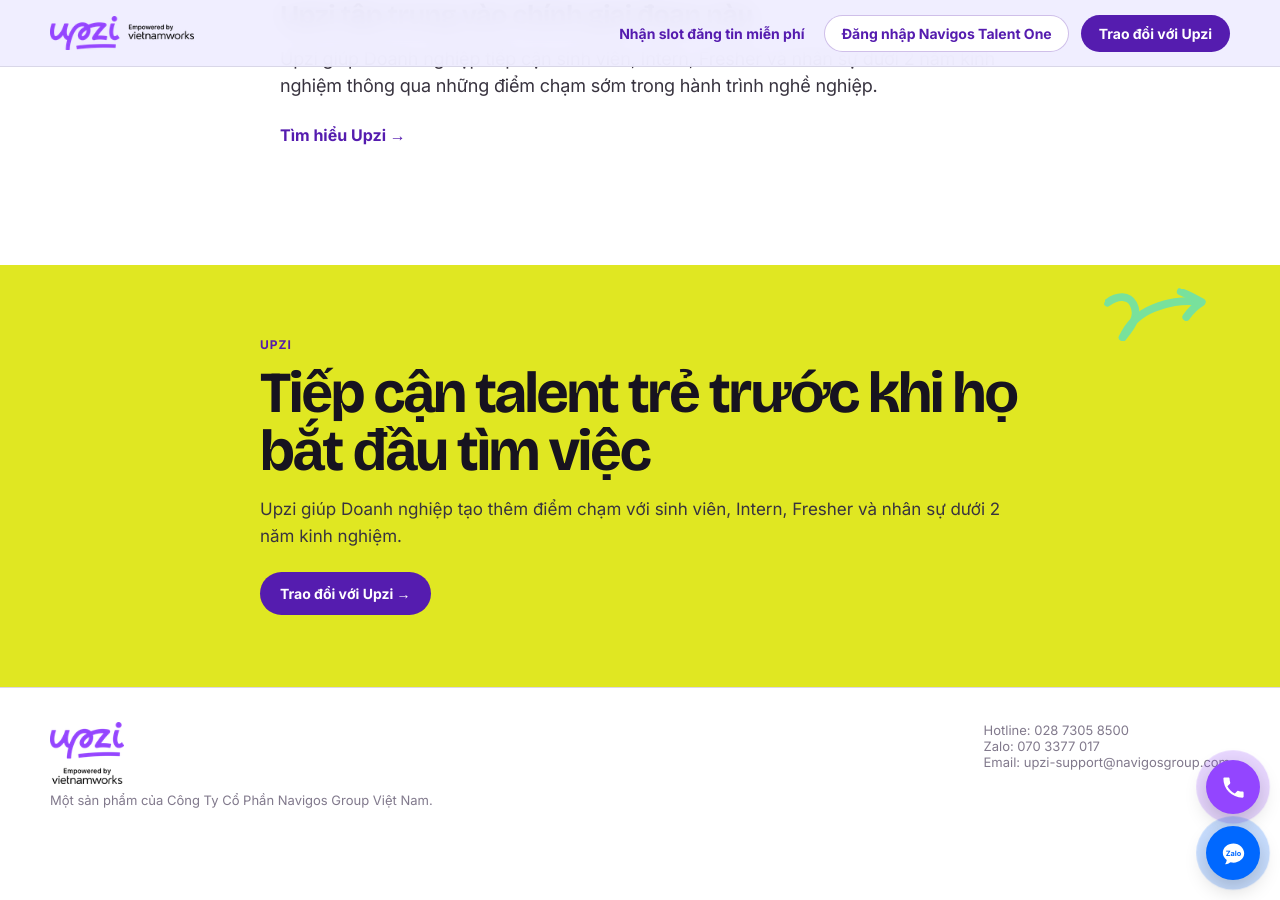
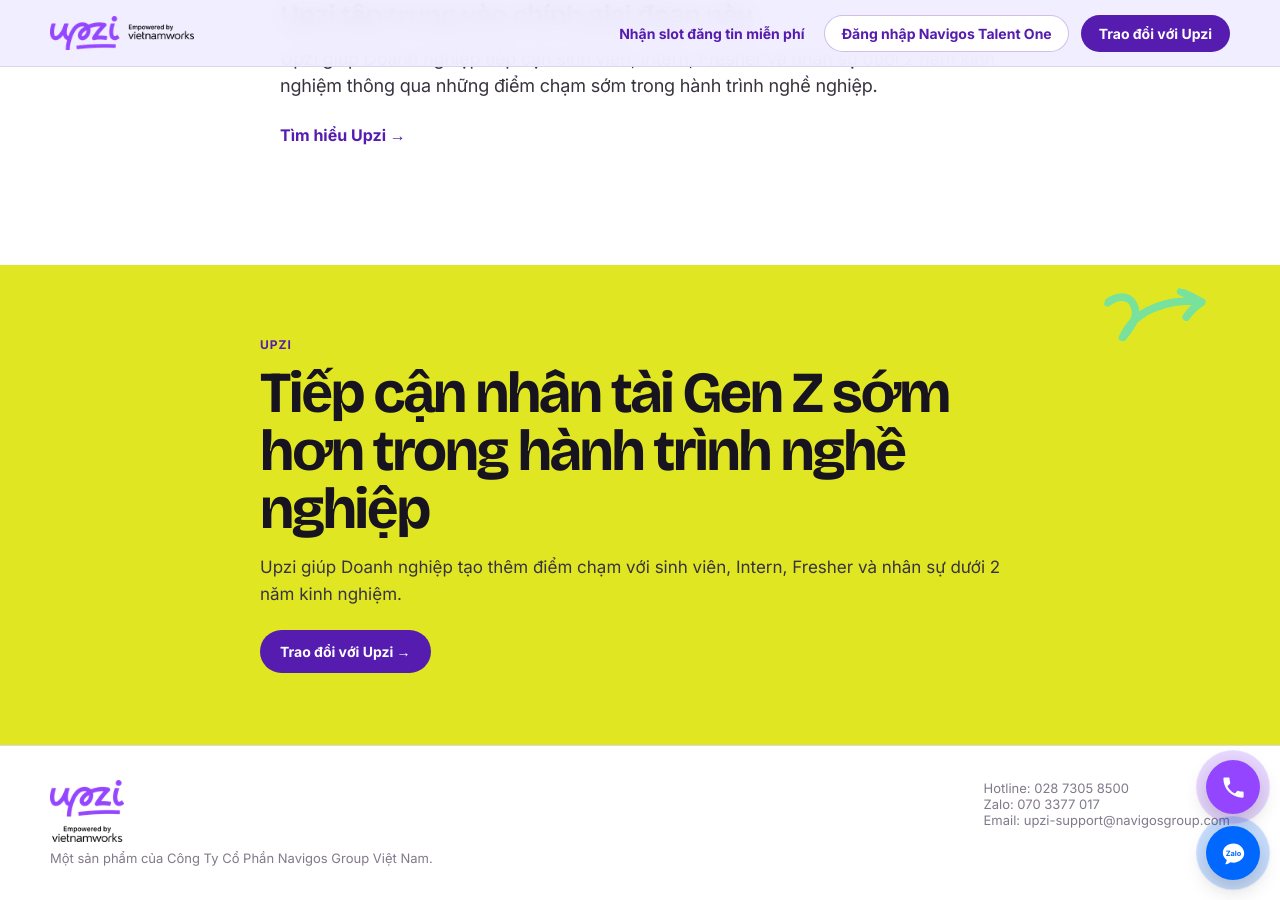
Before and after one commit to upzi-vn/employers, a Jekyll site: the page built from _posts/2026-08-11-vi-sao-jd-khong-con-la-diem-cham-dau-tien.html, in a window 1280 px wide and 900 px high, scrolled down 3844 px. Built offline with Jekyll 4.4.1, drawn with Linux system fonts in a browser that asks for light colours.

Commit message:
Update insight section for Gen Z talent engagement

```diff
--- a/_layouts/insight.html
+++ b/_layouts/insight.html
@@ -31,7 +31,7 @@
 
   <main class="insight-shell">{{ content }}</main>
 
-  <section class="insight-next"><div class="wrap"><div class="insight-next-inner"><div class="insight-next-label">Upzi</div><h2>Tiếp cận talent trẻ trước khi họ bắt đầu tìm việc</h2><p>Upzi giúp Doanh nghiệp tạo thêm điểm chạm với sinh viên, Intern, Fresher và nhân sự dưới 2 năm kinh nghiệm.</p><a href="{{ '/' | relative_url }}#leadform">Trao đổi với Upzi →</a></div></div></section>
+  <section class="insight-next"><div class="wrap"><div class="insight-next-inner"><div class="insight-next-label">Upzi</div><h2>Tiếp cận nhân tài Gen Z sớm hơn trong hành trình nghề nghiệp</h2><p>Upzi giúp Doanh nghiệp tạo thêm điểm chạm với sinh viên, Intern, Fresher và nhân sự dưới 2 năm kinh nghiệm.</p><a href="{{ '/' | relative_url }}#leadform">Trao đổi với Upzi →</a></div></div></section>
 
   <footer><div class="wrap footer-inner"><div><img src="/images/logo-upzi-vertical.png" srcset="/images/logo-upzi-vertical.png 1x, /images/logo-upzi-vertical@2x.png 2x" alt="Upzi" class="footer-logo"><div>Một sản phẩm của Công Ty Cổ Phần Navigos Group Việt Nam.</div></div><div>Hotline: 028 7305 8500<br>Zalo: 070 3377 017<br>Email: upzi-support@navigosgroup.com</div></div></footer>
 
```
